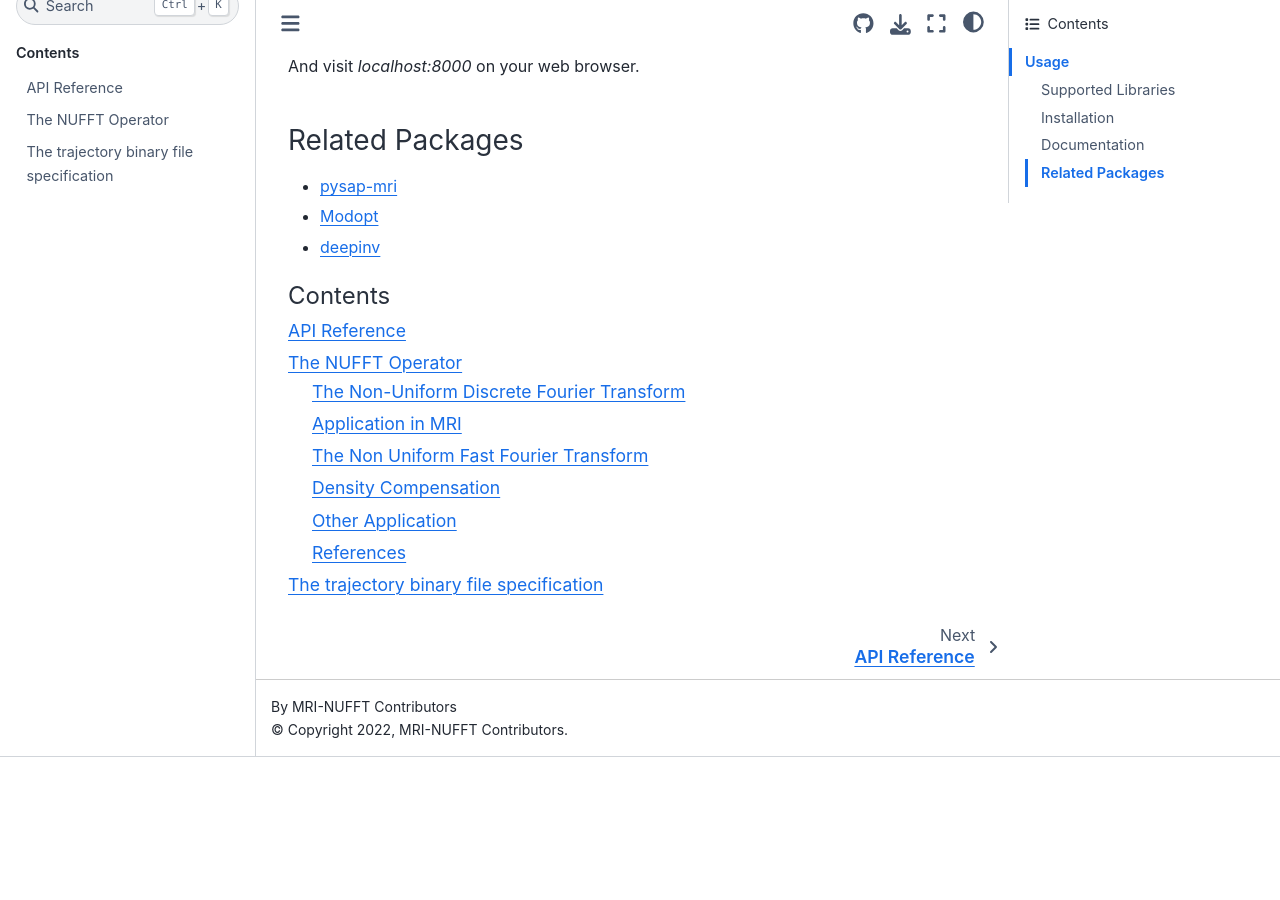
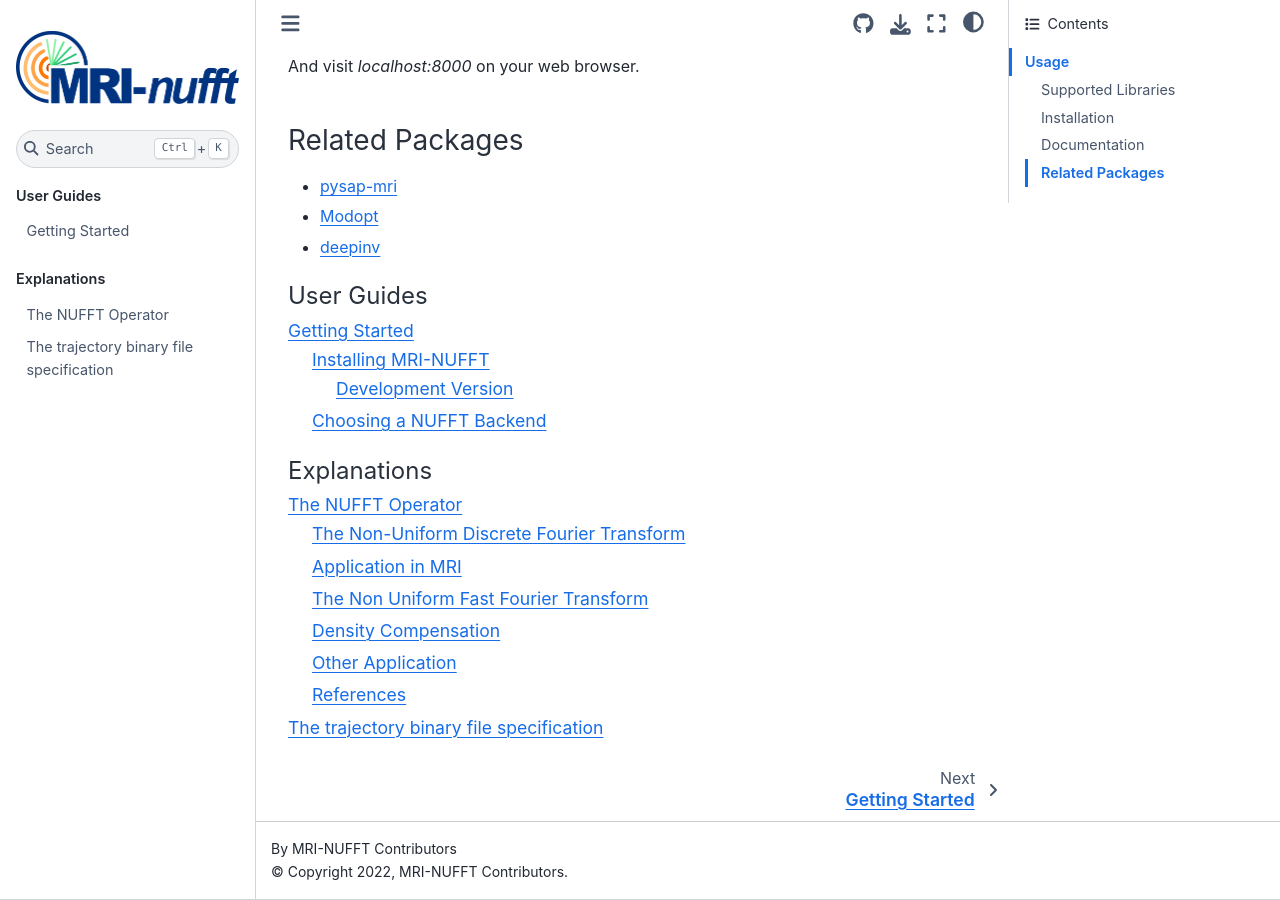
Before and after one commit to mind-inria/mri-nufft, a Sphinx documentation site: the page built from docs/index.rst, in a window 1280 px wide and 900 px high, scrolled down 3313 px. Built offline with Sphinx 7.4.7 and the Sphinx Book theme 1.1.4, drawn with Linux system fonts in a browser that asks for light colours; pages that are not in the unit, such as notebooks, are missing from menus; before the commit the page ends 4070 px from its top, so only the background shows below that.

Commit message:
feat(docs): Add section to TOC

```diff
--- a/docs/api.rst
+++ b/docs/api.rst
@@ -1,9 +1,7 @@
-API Reference
-=============
-
 .. autosummary::
    :toctree: _autosummary
    :template: custom-module-template.rst
    :recursive:
 
-    mrinufft
+    mrinufft.operators
+    mrinufft.trajectories
--- /dev/null
+++ b/docs/getting_started.rst
@@ -0,0 +1,23 @@
+Getting Started
+===============
+
+Installing MRI-NUFFT
+--------------------
+
+mri-nufft is available on PyPi::
+
+    pip install mri-nufft
+
+Development Version
+~~~~~~~~~~~~~~~~~~~
+
+If you want to modifiy the mri-nufft code base::
+
+    git clone https://github.com:mind-inria/mri-nufft
+    pip install -e ./mri-nufft[dev]
+
+
+Choosing a NUFFT Backend
+------------------------
+
+In order to performs Non Uniform fast fourier transform you need to install a specific backend library.
--- a/docs/index.rst
+++ b/docs/index.rst
@@ -7,10 +7,19 @@
 
 
 .. toctree::
+   :caption: User Guides
+
+   getting_started
+   auto_examples/index
+
+.. toctree::
    :maxdepth: 2
-   :caption: Contents
+   :caption: Explanations
+
+   nufft
+   trajectory_gradspec
+
+.. toctree::
+   :caption: API References
 
    api
-   nufft
-   trajectory_gradspec
-   auto_examples/index
```
